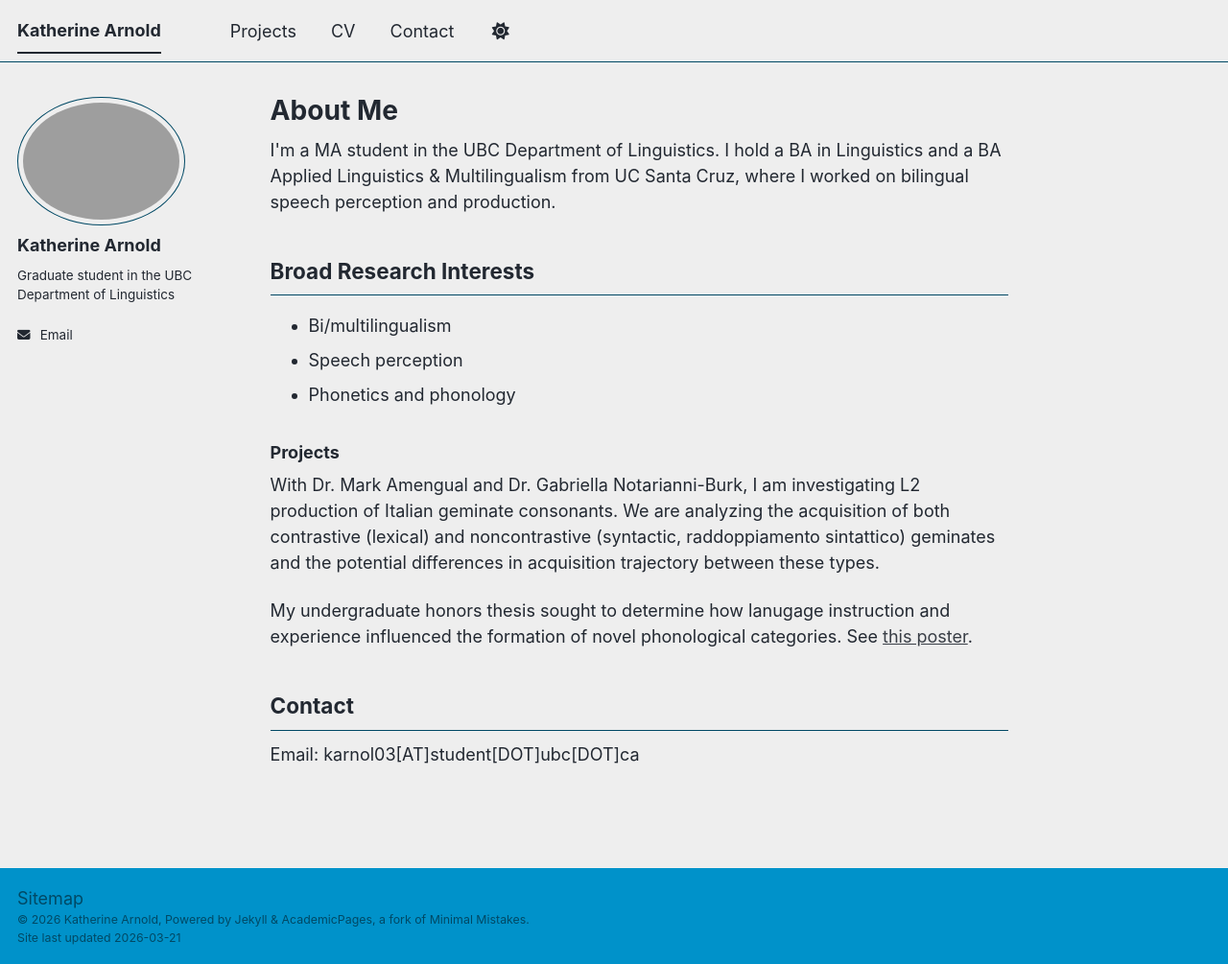
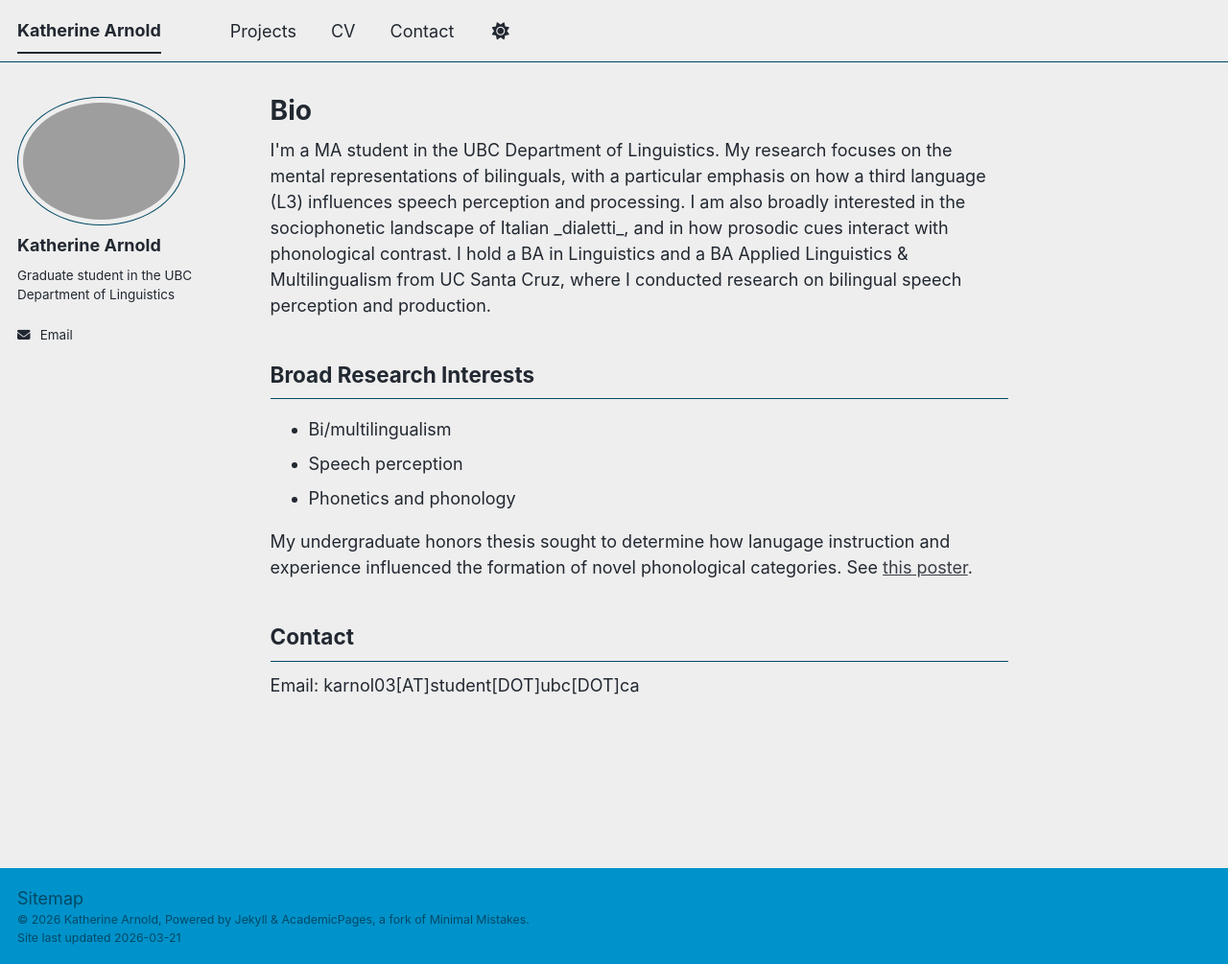
Before and after one commit to katherinearnold/katherinearnold.github.io, a Jekyll site: the page built from _pages/about.md, in a window 1280 px wide and 1005 px high. Shown: the whole window at 96% size. Built offline with Jekyll 4.4.1, drawn with Linux system fonts in a browser that asks for light colours; a script bundle is joined from its source files by our own code; library files that are not in the unit come from our copies.

Commit message:
Update about.md

```diff
--- a/_pages/about.md
+++ b/_pages/about.md
@@ -1,6 +1,6 @@
 ---
 permalink: /
-title: "About Me"
+title: "Bio"
 author_profile: true
 redirect_from:
   - /about/
@@ -8,7 +8,7 @@ redirect_from:
 ---
 
 <p>
-I'm a MA student in the UBC Department of Linguistics. I hold a BA in Linguistics and a BA Applied Linguistics & Multilingualism from UC Santa Cruz, where I worked on bilingual speech perception and production.
+I'm a MA student in the UBC Department of Linguistics. My research focuses on the mental representations of bilinguals, with a particular emphasis on how a third language (L3) influences speech perception and processing. I am also broadly interested in the sociophonetic landscape of Italian _dialetti_, and in how prosodic cues interact with phonological contrast. I hold a BA in Linguistics and a BA Applied Linguistics & Multilingualism from UC Santa Cruz, where I conducted research on bilingual speech perception and production.
 </p>
 
 <h2>Broad Research Interests</h2>
@@ -19,9 +19,6 @@ I'm a MA student in the UBC Department of Linguistics. I hold a BA in Linguistic
 </ul>
 
 
-<h3>Projects</h3>
-With Dr. Mark Amengual and Dr. Gabriella Notarianni-Burk, I am investigating L2 production of Italian geminate consonants. We are analyzing the acquisition of both contrastive (lexical) and noncontrastive (syntactic, raddoppiamento sintattico) geminates and the potential differences in acquisition trajectory between these types.
-
 
 My undergraduate honors thesis sought to determine how lanugage instruction and experience influenced the formation of novel phonological categories. See [this poster](https://katherinearnold.github.io/files/Arnold LURC 2025 Poster.pdf).
 
```
